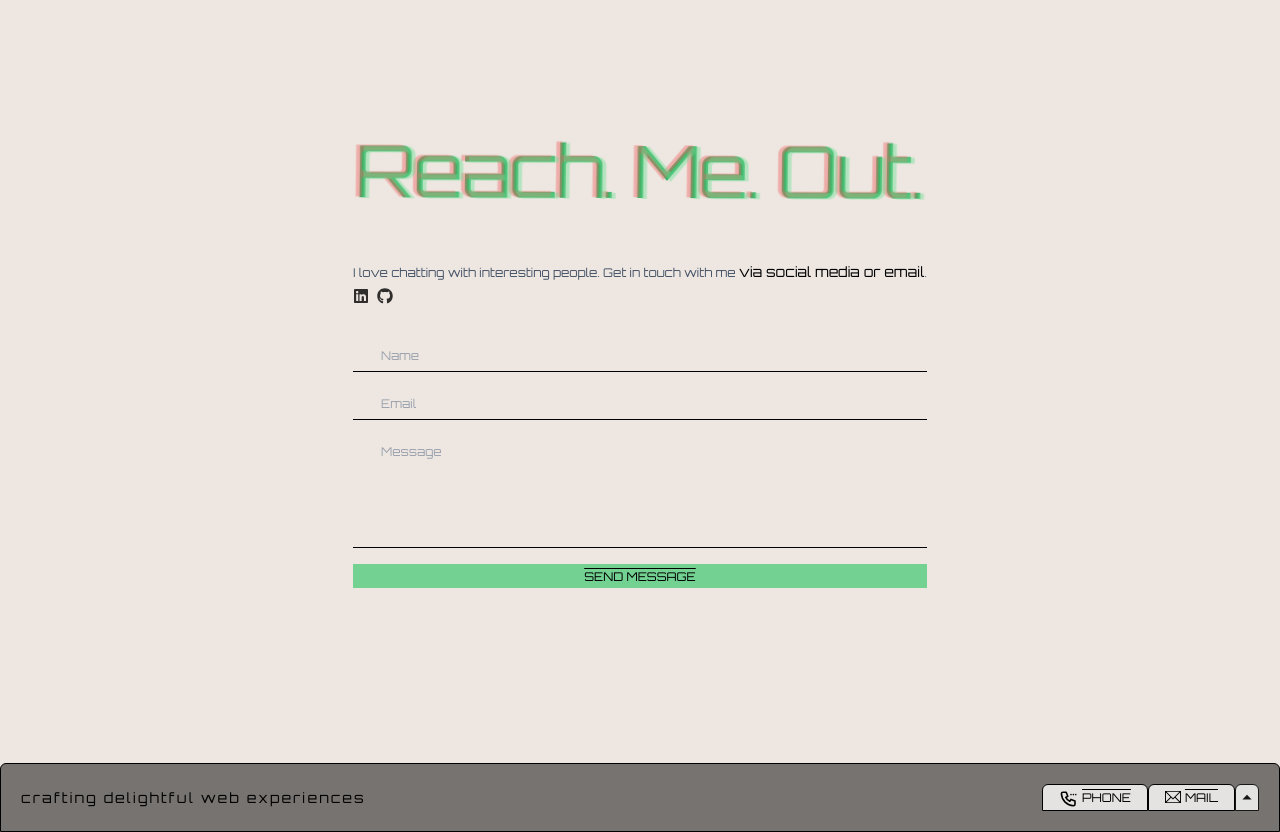
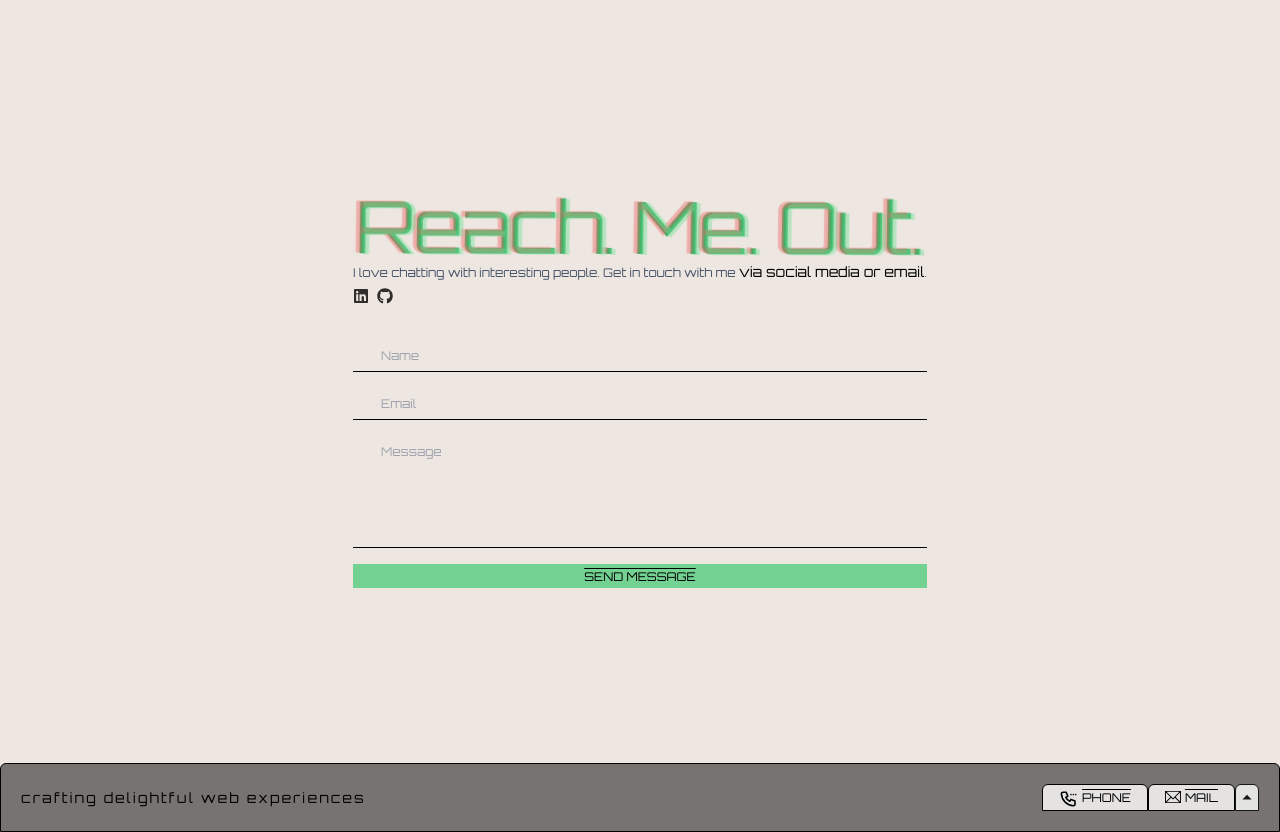
Before and after one commit to DiegoCstyles/portfolio, a Next.js app: page / in a window 1280 px wide. Shown: the part 3060-3892 px from the top of the page. Built offline with nearby package versions, Linux system fonts and the light colour scheme.

Commit message:
Update Section.tsx

```diff
--- a/components/Contact/Section.tsx
+++ b/components/Contact/Section.tsx
@@ -93,17 +93,15 @@ const Section = ({ currentLanguage }: ContactProps) => {
     <section style={{ transform: 'translateY(var(--section-offset))' }} className="hero min-h-screen flex-auto py-24 flex items-center justify-center animate-fade-in">
       <div  className="mx-auto max-w-[55rem] text-center">
         {/* Geometric Wave Background */}
-        {/* Heading */}
-        <div className="flex flex-auto">
+
+        {/* about */}
+        <div className="border-black  dark:border-white rounded-t-md mt-10 p-4">
           <h1 className="text-green-600 dark:text-blendedCyan glitch-effect1 dark:text-cyan-300 flex-1 mt-3 text-7xl sm:text-6xl md:text-6xl lg:text-7xl xl:text-7xl leading-[4rem] tracking-tight">
             {translations[currentLanguage].h1}
             <span className="glitch-effect2 text-red-500 dark:text-red-600" data-text={translations[currentLanguage].h1}></span>
             <span className="glitch-effect3 text-green-400 dark:text-lime-400" data-text={translations[currentLanguage].h1}></span>
           </h1>
-        </div>
 
-        {/* about */}
-        <div className="border-black  dark:border-white rounded-t-md mt-10 p-4">
           <p className="text-xs text-justify leading-relaxed text-slate-600 dark:text-slate-400">
             {translations[currentLanguage].p1}<strong className="font-light text-sm text-black dark:text-white">{translations[currentLanguage].p2}</strong>.
           </p>
```
